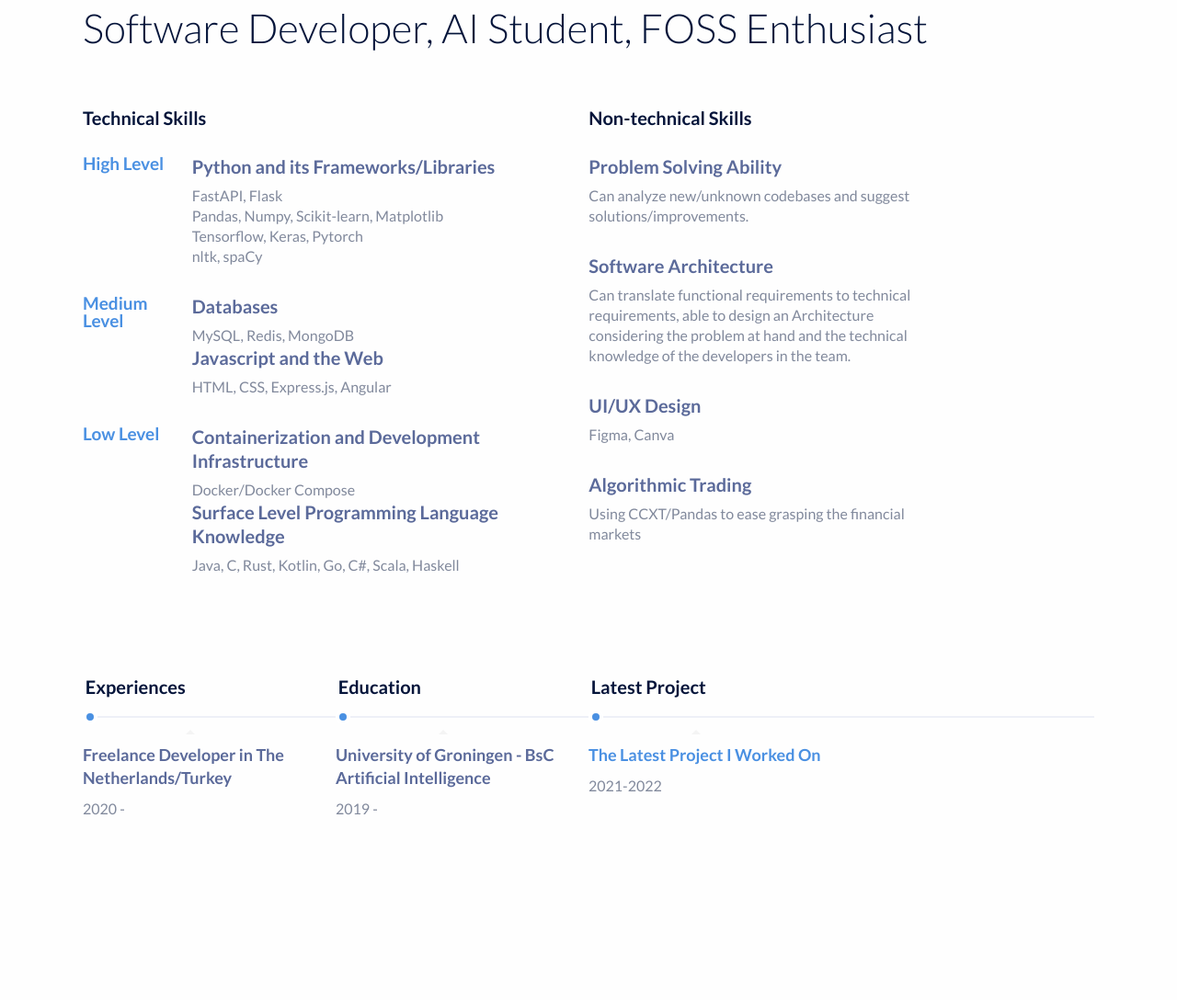
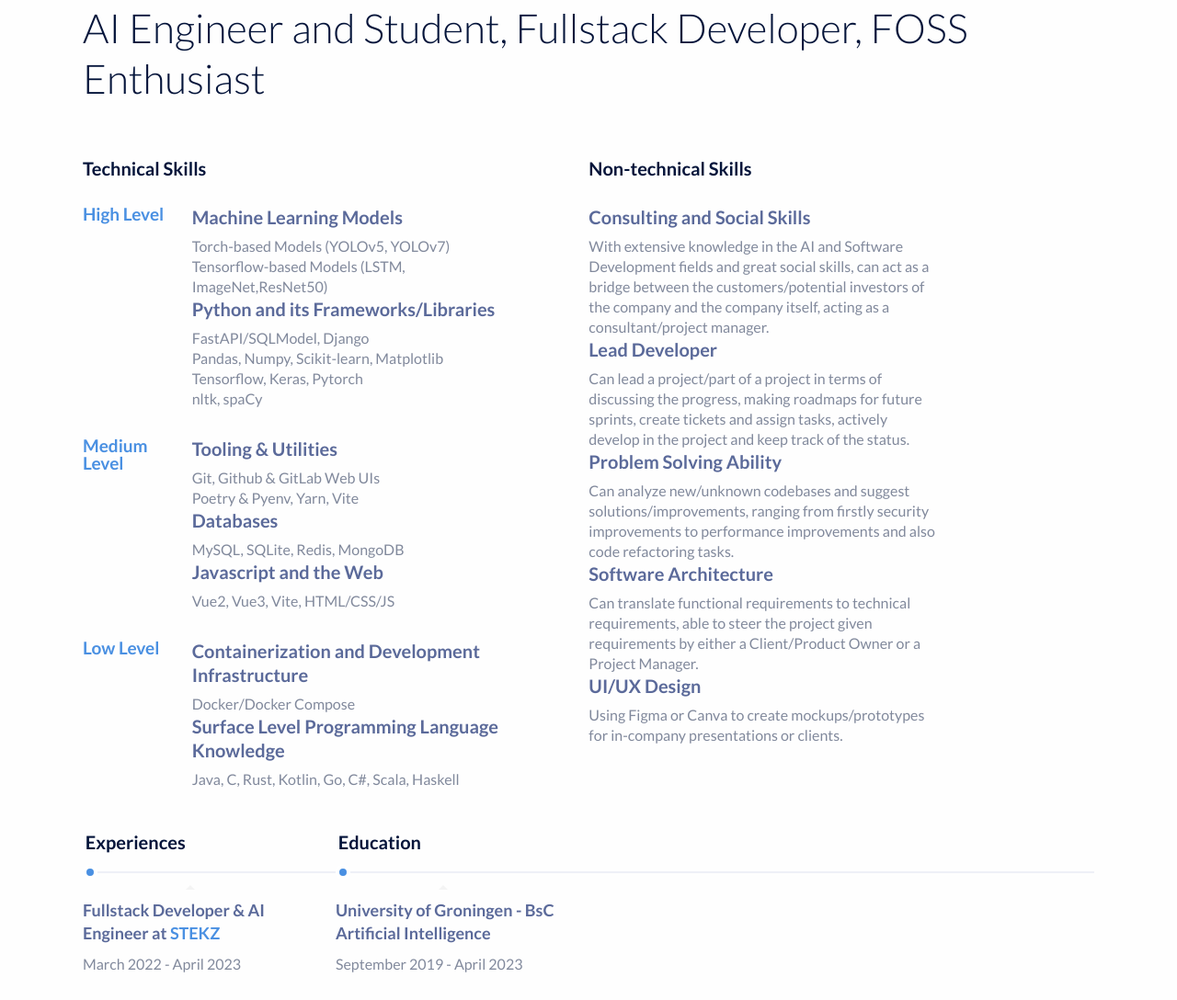
Before and after one commit to AtakanTekparmak/AtakanTekparmak.github..io, a plain HTML site: page index.html in a window 1280 px wide. Shown: the part 297-1385 px from the top of the page at 92% size. Before the commit the page ends 1216 px from the top, so only its background shows below. Drawn offline with Linux system fonts and the light colour scheme.

Commit message:
feat: Updated to current status

```diff
--- a/index.html
+++ b/index.html
@@ -16,7 +16,7 @@
             <br>
             <a href="https://github.com/AtakanTekparmak">Github</a>
 
-			<h2 class="lead">Software Developer, AI Student, FOSS Enthusiast</h2>
+			<h2 class="lead">AI Engineer and Student, Fullstack Developer, FOSS Enthusiast</h2>
 		</div>
 	</div>
 
@@ -29,8 +29,12 @@
 			<div class="list-card">
 				<span class="exp">High Level</span>
 				<div>
+					<h3>Machine Learning Models</h3>
+					<span>Torch-based Models (YOLOv5, YOLOv7)</span>
+					<br>
+					<span> Tensorflow-based Models (LSTM, ImageNet,ResNet50)</span>
 					<h3>Python and its Frameworks/Libraries</h3>
-					<span>FastAPI, Flask</span>
+					<span>FastAPI/SQLModel, Django</span>
 					<br>
 					<span>Pandas, Numpy, Scikit-learn, Matplotlib</span>
 					<br>
@@ -43,10 +47,14 @@
 			<div class="list-card">
 				<span class="exp">Medium Level</span>
 				<div>
+					<h3>Tooling & Utilities</h3>
+					<span>Git, Github & GitLab Web UIs</span>
+					<br>
+					<span>Poetry & Pyenv, Yarn, Vite</span>
 					<h3>Databases</h3>
-					<span>MySQL, Redis, MongoDB</span>
+					<span>MySQL, SQLite, Redis, MongoDB</span>
 					<h3>Javascript and the Web</h3>
-					<span>HTML, CSS, Express.js, Angular</span>
+					<span>Vue2, Vue3, Vite, HTML/CSS/JS</span>
 				</div>
 			</div>
 
@@ -62,36 +70,24 @@
 
 
 		</div>
+
 		<div class="sections">
 				<h2 class="section-title">Non-technical Skills </h2>
 
 				<div class="list-card">
 					<div>
+						<h3>Consulting and Social Skills</h3>
+						<span>With extensive knowledge in the AI and Software Development fields and great social skills, can act as a bridge between the customers/potential investors of the company and the company itself, acting as a consultant/project manager.</span>
+						<h3>Lead Developer</h3>
+						<span>Can lead a project/part of a project in terms of discussing the progress, making roadmaps for future sprints, create tickets and assign tasks, actively develop in the project and keep track of the status.</span>
 						<h3>Problem Solving Ability</h3>
-						<span>Can analyze new/unknown codebases and suggest solutions/improvements.</span>
-					</div>
-				</div>
-				<div class="list-card">
-					<div>
+						<span>Can analyze new/unknown codebases and suggest solutions/improvements, ranging from firstly security improvements to performance improvements and also code refactoring tasks.</span>
 						<h3>Software Architecture</h3>
 						<span>Can translate functional requirements to technical requirements,
-							able to design an Architecture considering the problem at hand and
-							the technical knowledge of the developers in the team.
+							able to steer the project given requirements by either a Client/Product Owner or a Project Manager.
 						</span>
-					</div>
-				</div>
-
-				<div class="list-card">
-					<div>
 						<h3>UI/UX Design</h3>
-						<span>Figma, Canva</span>
-					</div>
-				</div>
-
-				<div class="list-card">
-					<div>
-						<h3>Algorithmic Trading</h3>
-						<span>Using CCXT/Pandas to ease grasping the financial markets</span>
+						<span>Using Figma or Canva to create mockups/prototypes for in-company presentations or clients.</span>
 					</div>
 				</div>
 		</div>
@@ -107,6 +103,9 @@
 	<br></br>
 	<br></br>
 	<br></br>
+	<br></br>
+	<br></br>
+	<br></br>
 
 	<!-- Timeeline -->
 
@@ -116,9 +115,9 @@
 		    <p class="line">Experiences</p>
 		    <span class="point"></span>
 		    <p class="description">
-		      Freelance Developer in The Netherlands/Turkey
+		      Fullstack Developer & AI Engineer at <a href="https://stekz.com/">STEKZ</a>
 		    </p>
-		    <span class="date">2020 - </span>
+		    <span class="date">March 2022 - April 2023</span>
 		  </li>
 
 		  <li>
@@ -127,18 +126,8 @@
 		    <p class="description">
 		      University of Groningen - BsC Artificial Intelligence
 		    </p>
-		    <span class="date">2019 - </span>
+		    <span class="date">September 2019 - April 2023</span>
 		  </li>
-
-		  <li>
-		    <p class="line">Latest Project</p>
-		    <span class="point"></span>
-		    <p class="description">
-		      <a href="https://github.com/lekersten/KTP_Project">The Latest Project I Worked On</a>
-		    </p>
-		    <span class="date">2021-2022</span>
-		  </li>
-
 		</ol>
 
 	</div>
```
